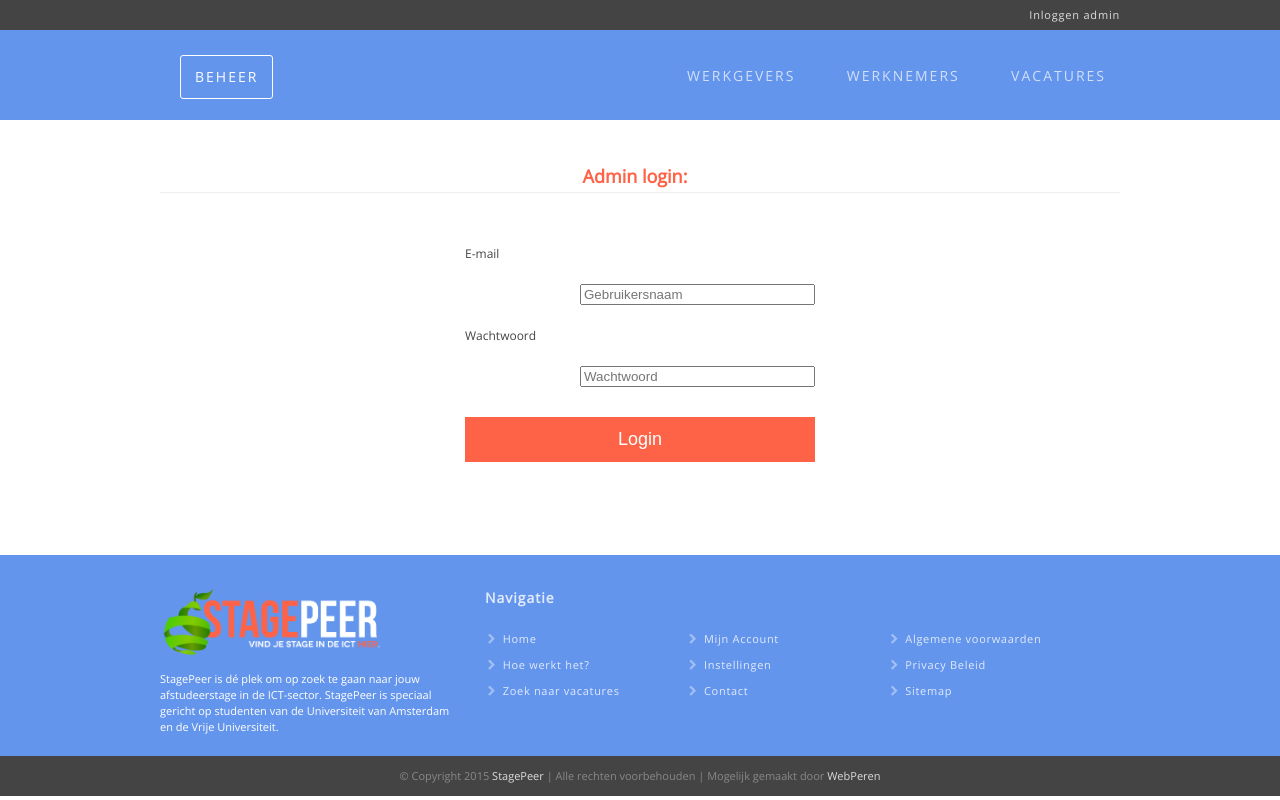
After one commit to TychoA/Vacaturesite, a PHP site: page /admin/login_admin.php in a window 1280 px wide. The commit adds this page. Run offline with PHP 8.4, Linux system fonts and the light colour scheme.

Commit message:
admin login
zie titel

```diff
--- /dev/null
+++ b/admin/login_admin.php
@@ -0,0 +1,64 @@
+   <html>
+    <?php
+        session_start();
+        include '../includes/connect.php';?>
+
+    <?php include './linking.php';?>
+
+    <!-- HEADER AREA -->
+    <?php include '../includes/header_admin.php';
+
+    if (isset($_POST['submit'])) {
+        $naam = $_POST['name'];
+        $ww = $_POST['ww'];
+        $login = false;
+        include '../includes/connect.php';
+        $sql = $db->prepare("SELECT * FROM administrator");
+        $sql->execute();
+        $result = $sql->fetchAll(PDO::FETCH_ASSOC);
+        foreach($result as $row) {
+            if ($row['gebruikersnaam'] == $naam && ($row['wachtwoord'] == $ww)) {
+                $_SESSION['admin'] = true;
+                $login = true;
+                header ( 'Location:index.php');
+                break;
+            }
+        }
+
+        if ($login == false) {
+            echo '<script>alert("Geen geldige combinatie.");</script>';
+        }
+    }
+    ?>
+    <!-- /HEADER AREA -->
+
+    <!-- MAIN AREA -->
+    <div class="wrapper">
+
+        <main>
+                <div class="wrapper">
+                    <h2>Admin login:</h2>
+                    <div class="gebruikersnaam">
+                        <form method="POST" action="<?php $_SERVER['PHP_SELF'];?>">
+                            <label for="gebruikersnaam">E-mail</label>
+                            <input class="input_gebruikersnaam" type="text" name="name" placeholder="Gebruikersnaam" maxlength="50" required>
+
+                            <label for="wachtwoord">Wachtwoord</label>
+                            <input class="input_wachtwoord" type="password" name="ww" placeholder="Wachtwoord" maxlength="50" required>
+
+                            <input type="submit" class="login_button" value="Login" name="submit">
+                        </form>
+                    </div>
+                </div>
+        </main>
+    </div>
+    <!-- /MAIN AREA -->
+
+    <!-- FOOTER AREA -->
+        <?php include '../includes/footer.php';?>
+    <!-- /FOOTER AREA -->
+
+
+</body>
+
+</html>
--- /dev/null
+++ b/admin/logout_admin.php
@@ -0,0 +1,5 @@
+<?php
+    session_start();
+    session_destroy();
+    header ( 'Location:./login_admin.php');
+?>
--- a/css/style.css
+++ b/css/style.css
@@ -1264,3 +1264,37 @@ main .inbox a:active, main .inbox a:hover {
     width: 140px;
     height: 140px;
 }
+
+main .wrapper {
+    text-align: center;
+}
+
+h2 {
+    color:tomato;
+}
+
+.input_gebruikersnaam, .input_wachtwoord{
+    margin: 0 auto;
+    float: right;
+    padding-right: 52px;
+    margin-bottom: 20px;
+}
+
+.gebruikersnaam label, .wachtwoord label {
+    float: left;
+    width: 120px;
+    text-align: left;
+    margin-bottom: 19px;
+    clear:both;
+}
+
+.gebruikersnaam {
+    margin: 0 auto;
+    margin-top: 50px;
+    width: 350px;
+}
+
+main .login_button {
+    margin-top: 10px;
+    width: 350px;
+}
--- a/includes/header_admin.php
+++ b/includes/header_admin.php
@@ -1,79 +1,11 @@
 <?php
-
-$inlognaam = 'Inloggen';
-$reglog = 'Registreren';
-
-$incl_connect = './includes/connect.php';
-
-function getUrl() {
-  $url  = @( $_SERVER["HTTPS"] != 'on' ) ? 'http://'.$_SERVER["SERVER_NAME"] :  'https://'.$_SERVER["SERVER_NAME"];
-  $url .= ( $_SERVER["SERVER_PORT"] !== 80 ) ? ":".$_SERVER["SERVER_PORT"] : "";
-  $url .= $_SERVER["REQUEST_URI"];
-  return $url;
-}
-
-if (strpos(getUrl(), 'werknemers') || strpos(getUrl(), 'werkgevers')) {
-    // Als op pagina werkgever of werknemer
-    if (isset($_SESSION['valid'])) {
-        // Check voor werknemer of werkgever en of deze bestaan met een waarde.
-        include '.'.$incl_connect;
-        if (isset($_SESSION['werknemerid']) && !empty($_SESSION['werknemerid'])) {
-            $id = $_SESSION['werknemerid'];
-            $sql_header = $db->prepare("SELECT naam, achternaam FROM werknemers WHERE ID =:id LIMIT 1");
-            $sql_header ->execute(array(
-                'id' => $id
-            ));
-            $result =  $sql_header ->fetch();
-            $inlognaam = $result['naam'].' '.$result['achternaam'];
-        } elseif (isset($_SESSION['werkgeverid']) && !empty($_SESSION['werkgeverid'])) {
-            $id = $_SESSION['werkgeverid'];
-            $sql_header = $db->prepare("SELECT naam FROM werkgevers WHERE ID =:id LIMIT 1");
-            $sql_header ->execute(array(
-                'id' => $id
-            ));
-            $result =  $sql_header ->fetch();
-            $inlognaam = $result['naam'];
-        }
-        $loggin = './mijn_account.php';
-        $reglog = 'Uitloggen';
-        $reglink = '../logout.php';
+    if (isset($_SESSION['admin'])) {
+        $inlognaam = 'Uitloggen admin';
+        $link = './logout_admin.php';
     } else {
-        $loggin = '../login_pagina.php';
-        $reglink = '../registratie_pagina.php?link=1';
+        $inlognaam = 'Inloggen admin';
+        $link = './login_admin.php';
     }
-
-} else {
-
-    if (isset($_SESSION['valid'])) {
-        // Check voor werknemer of werkgever en of deze bestaan met een waarde.
-        include $incl_connect;
-        if (isset($_SESSION['werknemerid']) && !empty($_SESSION['werknemerid'])) {
-            $id = $_SESSION['werknemerid'];
-            $sql_header = $db->prepare("SELECT naam, achternaam FROM werknemers WHERE ID =:id LIMIT 1");
-            $sql_header ->execute(array(
-                'id' => $id
-            ));
-            $result =  $sql_header ->fetch();
-            $inlognaam = $result['naam'].' '.$result['achternaam'];
-            $loggin = './werknemers/mijn_account.php';
-        } elseif (isset($_SESSION['werkgeverid']) && !empty($_SESSION['werkgeverid'])) {
-            $id = $_SESSION['werkgeverid'];
-            $sql_header = $db->prepare("SELECT naam FROM werkgevers WHERE ID =:id LIMIT 1");
-            $sql_header ->execute(array(
-                'id' => $id
-            ));
-            $result =  $sql_header ->fetch();
-            $inlognaam = $result['naam'];
-            $loggin = './werkgevers/mijn_account.php';
-        }
-        $reglog = 'Uitloggen';
-        $reglink = './logout.php';
-    } else {
-        $loggin = './login_pagina.php';
-        $reglink = './registratie_pagina.php?link=1';
-    }
-
-}
 ?>
 <head>
     <link href="<?php echo $style; ?>" rel="stylesheet">
@@ -98,8 +30,7 @@ if (strpos(getUrl(), 'werknemers') || strpos(getUrl(), 'werkgevers')) {
         <div class="menu_login">
             <div class="wrapper">
                 <div class="right">
-                    <a href="<?php echo $reglink;?>"><div class="right_item"><?php echo $reglog; ?></div></a>
-                    <a href="<?php echo $loggin; ?>"><div class="right_item"><?php echo $inlognaam ?></div></a>
+                    <a href="<?php echo $link ?>"><div class="right_item"><?php echo $inlognaam ?></div></a>
                 </div>
             </div>
         </div>
@@ -107,7 +38,7 @@ if (strpos(getUrl(), 'werknemers') || strpos(getUrl(), 'werkgevers')) {
         <div class="menu_admin">
 
             <div class="wrapper">
-                <p class="admin_titel">Beheer</p>
+                <a href="index.php"><p class="admin_titel">Beheer</p></a>
 
                 <a href="admin_werkgevers.php"><p>Werkgevers</p></a>
                 <a href="admin_werknemers.php"><p>Werknemers</p></a>
```
Also changed, not shown: admin/admin_vacatures.php (+2 -5 lines), admin/admin_werkgevers.php (+2 -5 lines), admin/admin_werknemers.php (+2 -5 lines), admin/index.php (+2 -5 lines).
